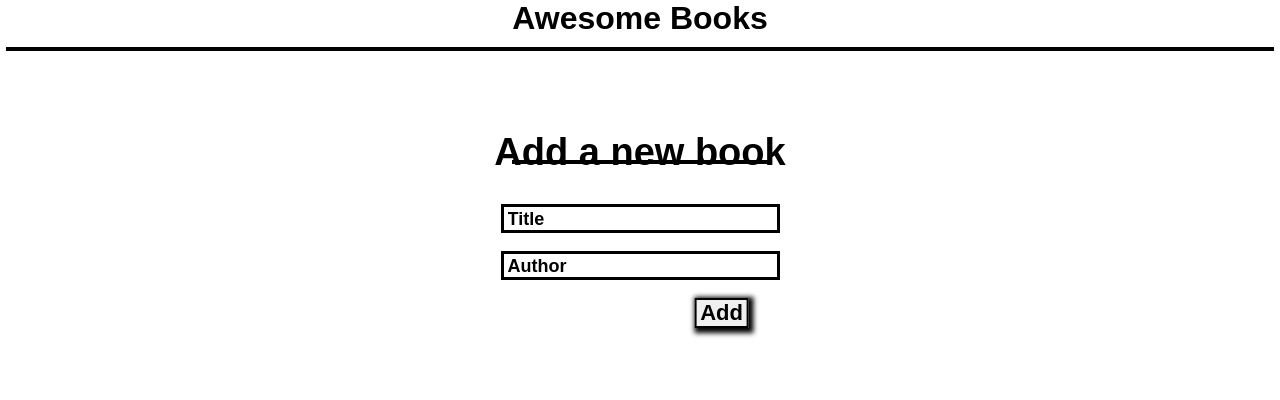
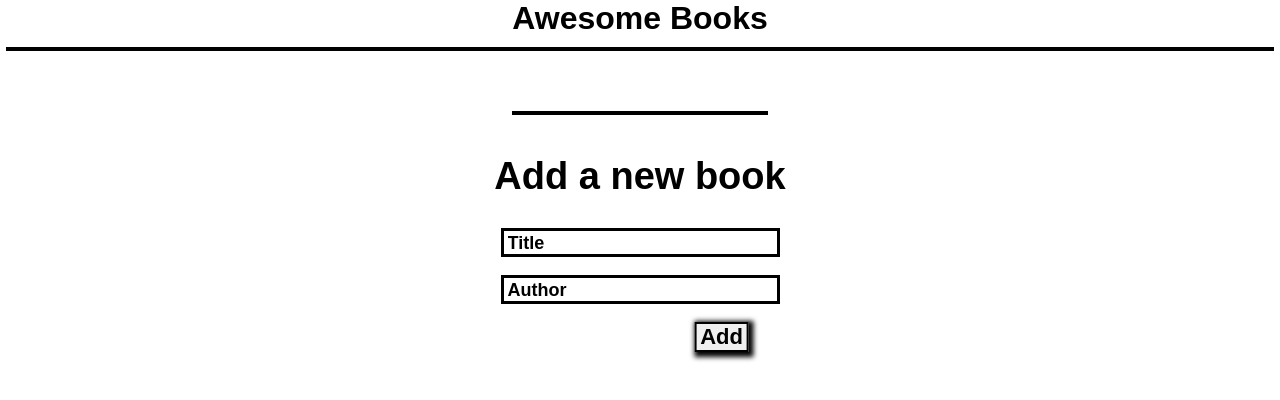
Before and after one commit to joskalenda/awesome_books, a website: page index.html in a window 1280 px wide. Drawn offline with Linux system fonts and the light colour scheme.

Commit message:
update css line

```diff
--- a/style.css
+++ b/style.css
@@ -32,13 +32,14 @@ h2 {
   font-size: 38px;
   text-align: center;
   justify-content: center;
-  margin-top: 80px;
+  margin-top: 60px;
   margin-bottom: 30px;
 }
 
 h2::before {
   display: block;
-  position: fixed;
+  position: relative;
+  margin-bottom: 40px;
   content: " ";
   background-color: #000;
   height: 4px;
```
